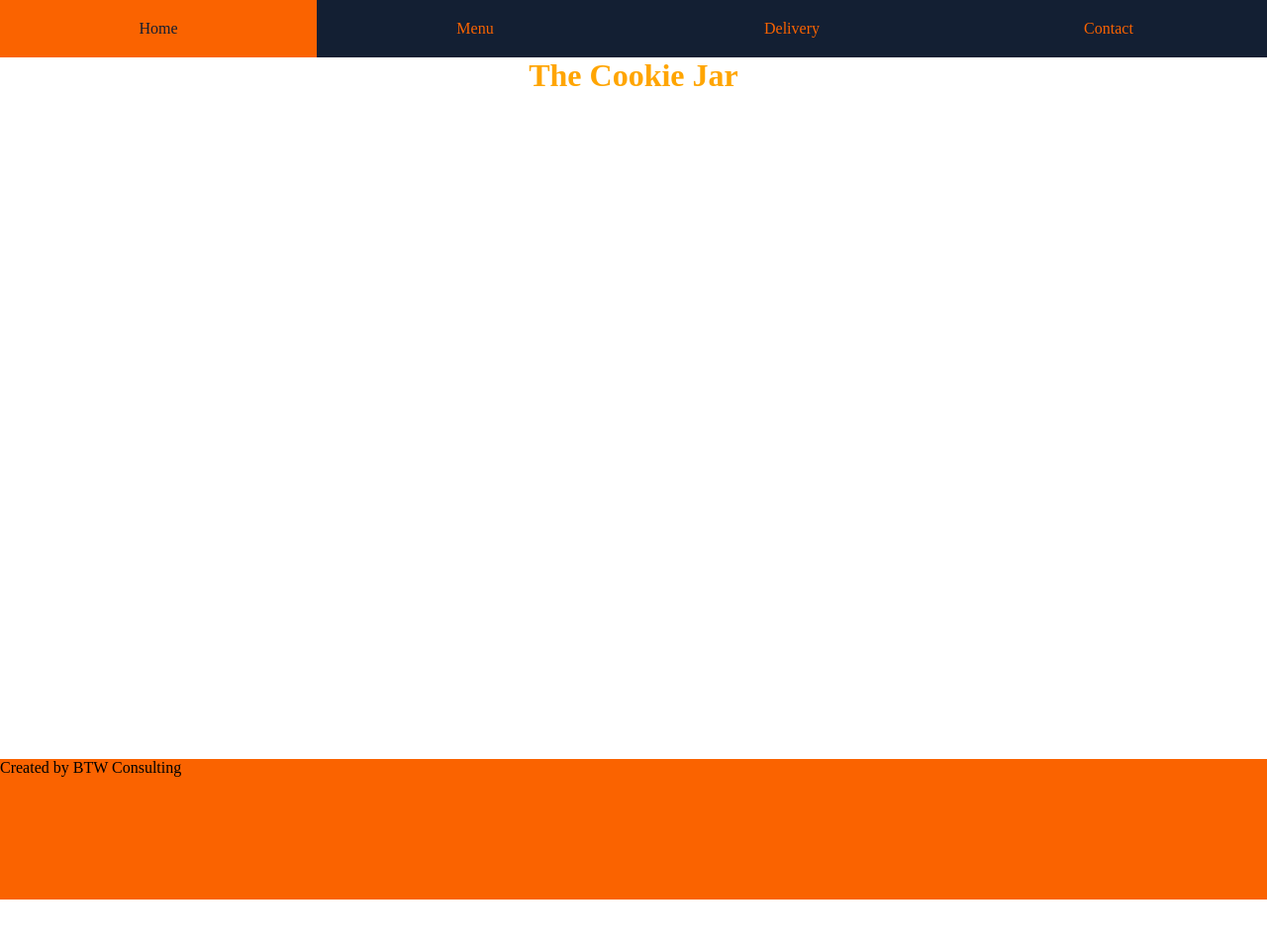
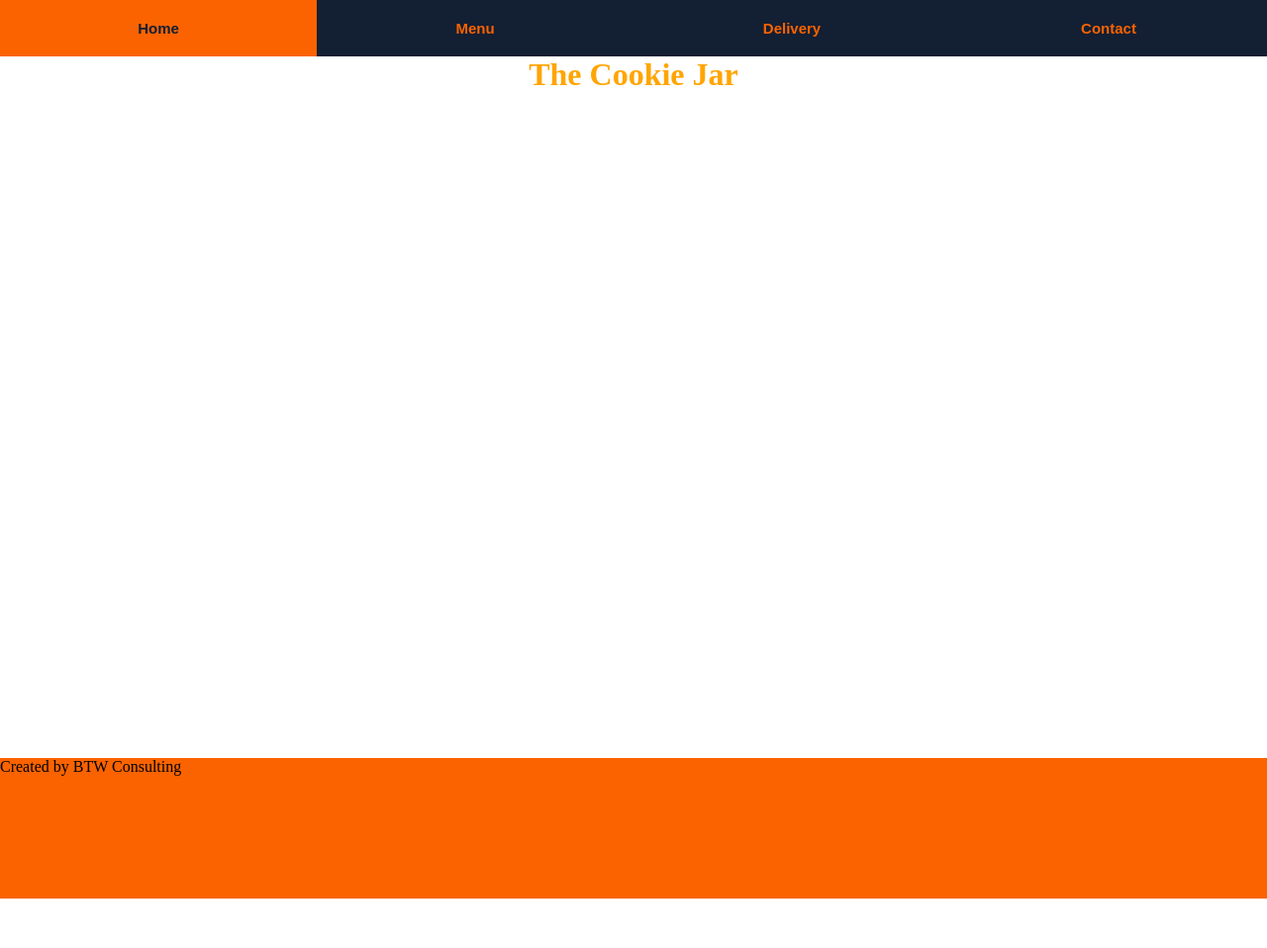
Before and after one commit to burn123/BTW250Final, a Jekyll site: the page built from index.html, in a window 1280 px wide. Shown: the whole page at 99% size. Built offline with Jekyll 4.4.1, drawn with Linux system fonts in a browser that asks for light colours.

Commit message:
Bolden the links

```diff
--- a/css/main.scss
+++ b/css/main.scss
@@ -45,6 +45,8 @@ h1.title {
             display: block;
             padding: 20px 0;
             text-decoration: none;
+            font: 15px arial, sans-serif;
+            font-weight: bold;
 
             transition:.5s;
 
```
Also changed, not shown: dist/all.min.css.
